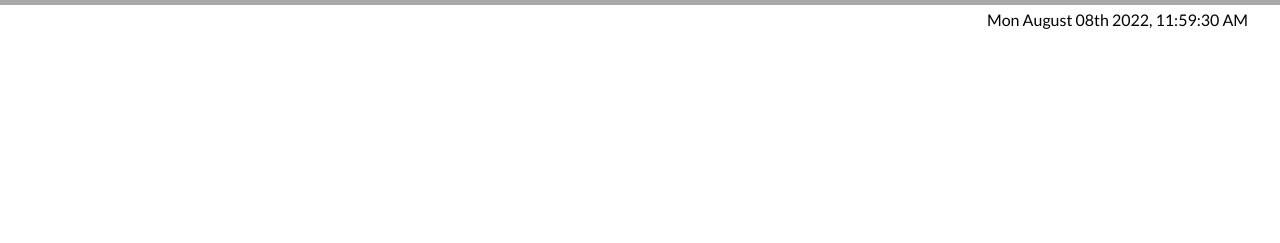
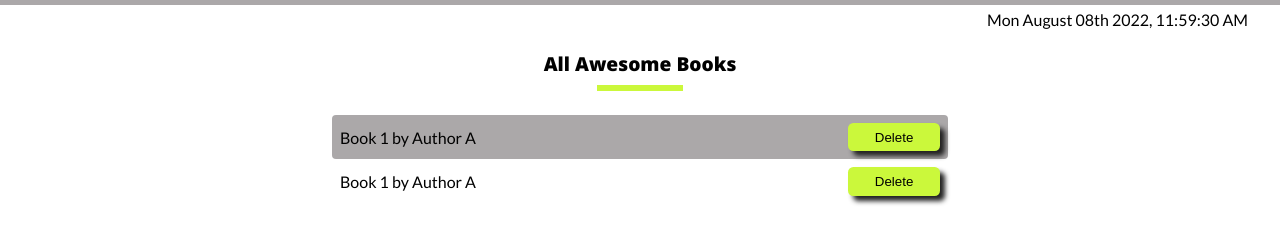
Before and after one commit to PraisesPJMT/Awesome-Books-ES6, a website: page index.html in a window 1280 px wide. Shown: the part 55-298 px from the top of the page. Drawn offline with nearby package versions, Linux system fonts and the light colour scheme.

Commit message:
Add book list section to index.html

```diff
--- a/index.css
+++ b/index.css
@@ -12,6 +12,12 @@
 a {
   text-decoration: none;
   color: #000;
+}
+
+hr {
+  border: 3px solid #cbf83b;
+  width: 5em;
+  margin: 0.5em auto;
 }
 
 .flex {
@@ -29,6 +35,10 @@ a {
   flex-direction: column;
   justify-content: center;
   align-items: center;
+}
+
+.max-width {
+  max-width: 600px;
 }
 
 /* Typography */
@@ -92,3 +102,38 @@ nav a:hover {
   justify-content: flex-end;
   padding: 0.3em 2em;
 }
+
+/* Book List Styles */
+
+.section {
+  margin: 1em auto;
+}
+
+.book-list {
+  list-style: none;
+  margin: 1em auto;
+  width: 90%;
+}
+
+.book-list li {
+  display: flex;
+  justify-content: space-between;
+  align-items: center;
+  width: 100%;
+  padding: 0.5em 0.5em;
+  gap: 1em;
+  border-radius: 4px;
+}
+
+.delete {
+  padding: 0.5em 2em;
+  box-shadow: 5px 5px 5px #222;
+  background-color: #cbf83b;
+  color: #000;
+  border: none;
+  border-radius: 0.4em;
+}
+
+.book-list li:nth-child(odd) {
+  background-color: #aba8a9;
+}
--- a/index.html
+++ b/index.html
@@ -25,8 +25,26 @@
         </div>
     </header>
     <main>
-        <section id="date" class="flex">
+        <div id="date" class="flex">
             <span>Mon August 08th 2022, 11:59:30 AM</span>
+        </div>
+        <section class="section flex-column-center">
+            <h2>All Awesome Books</h2>
+            <hr />
+            <ul class="book-list flex-column-center max-width">
+                <li class="book-item">
+                    <p>
+                        <span class="book-title">Book 1</span> by <span class="book-author">Author A</span>
+                    </p>
+                    <button type="button" class="delete">Delete</button>
+                </li>
+                <li class="book-item">
+                    <p>
+                        <span class="book-title">Book 1</span> by <span class="book-author">Author A</span>
+                    </p>
+                    <button type="button" class="delete">Delete</button>
+                </li>
+            </ul>
         </section>
     </main>
 
```
